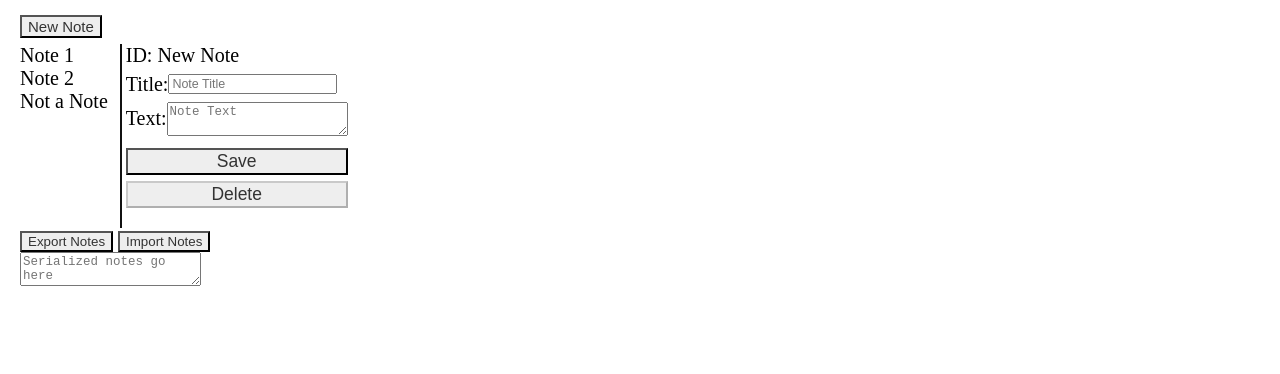
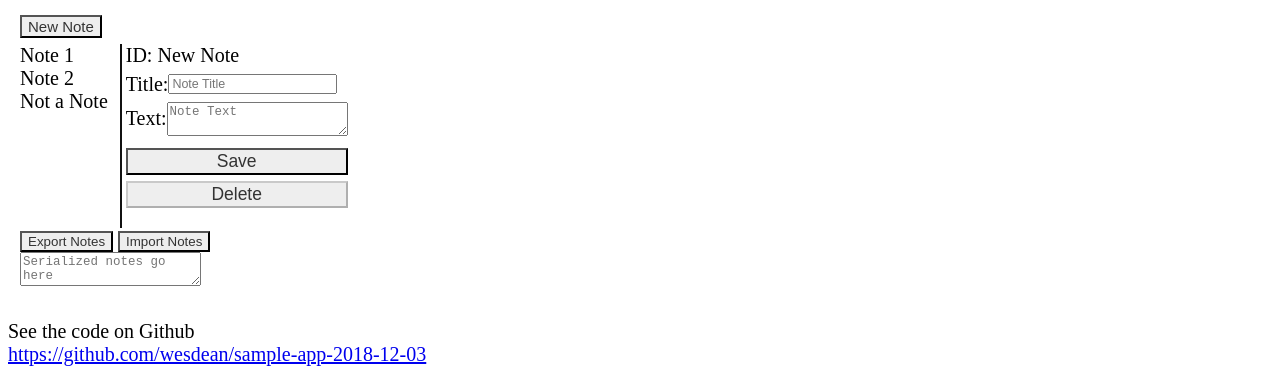
Before and after one commit to wesdean/sample-app-2018-12-03, a plain HTML site: page index.html in a window 1280 px wide. Shown: the part 577-951 px from the top of the page. Before the commit the page ends 883 px from the top, so only its background shows below. Drawn offline with Linux system fonts and the light colour scheme.

Commit message:
Some sample apps.

```diff
--- a/index.html
+++ b/index.html
@@ -83,6 +83,12 @@
 
 <!-- End Note Pad -->
 
+<br/><br/>
+<div class="github">
+  See the code on Github<br/>
+  <a href="https://github.com/wesdean/sample-app-2018-12-03">https://github.com/wesdean/sample-app-2018-12-03</a>
+</div>
+
 <script src="js/image_previewer.js"></script>
 <script src="js/note_pad.js"></script>
 </body>
--- a/index.scss
+++ b/index.scss
@@ -15,5 +15,9 @@ h2 {
   margin-bottom: 6px;
 }
 
+.github {
+  font-size: 2rem;
+}
+
 @import "scss/image_previewer";
 @import "scss/note_pad";
```
Also changed, not shown: index.css, 1 other file.
